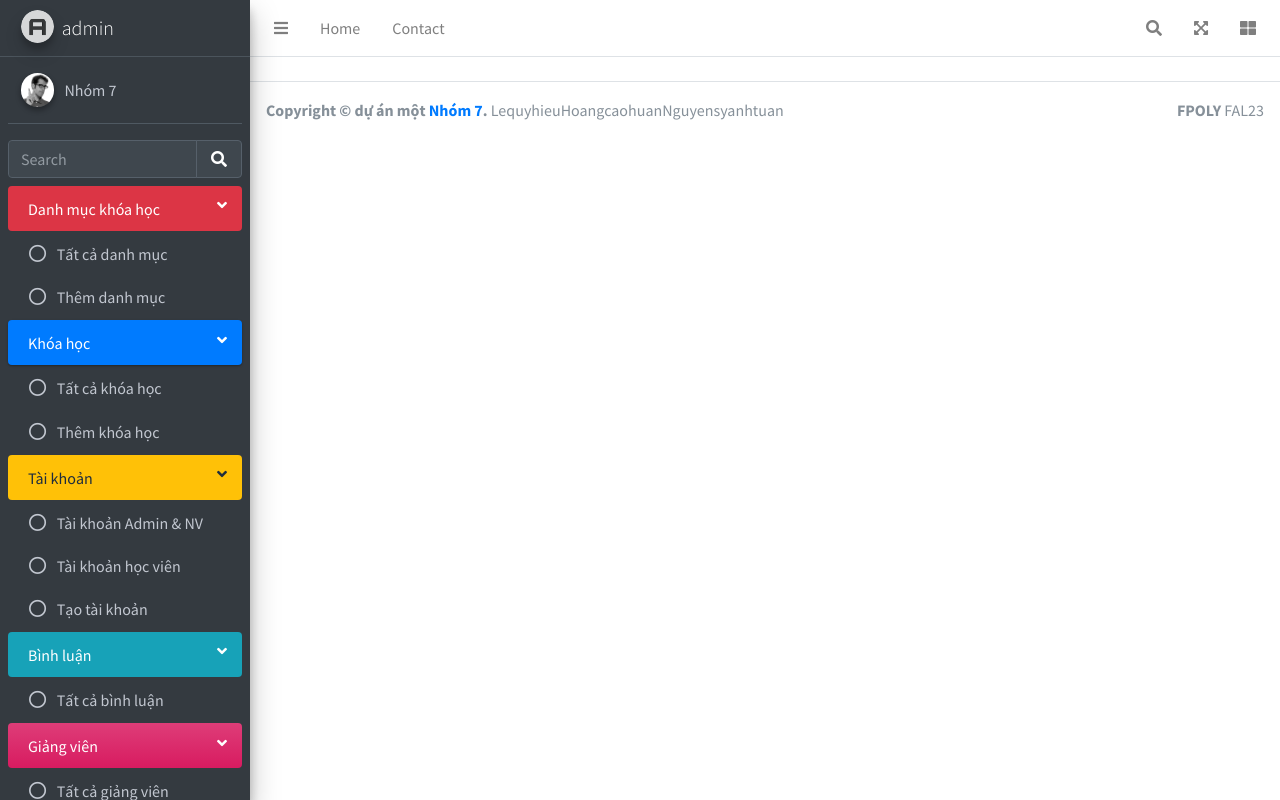
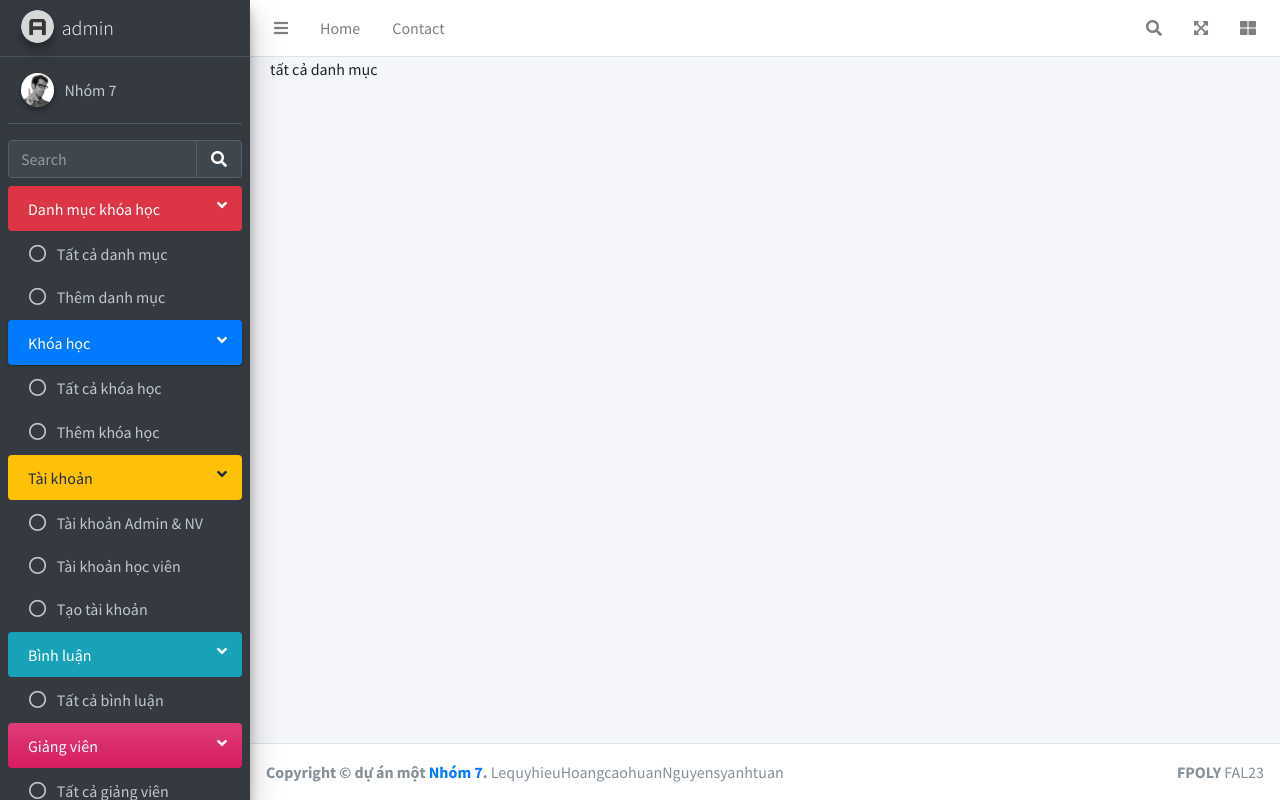
Before and after one commit to lequyhieu1024/du_an_mot, a PHP site: page /admin/index.php?act=alldanhmuc in a window 1280 px wide. Run offline with PHP 8.4, Linux system fonts and the light colour scheme; some libraries are stand-ins or nearby versions.

Commit message:
tạo controler

```diff
--- /dev/null
+++ b/admin/dist/css/index.css
@@ -0,0 +1,3 @@
+.ctncontent{
+    margin-left: 20px;
+}
--- a/admin/index.php
+++ b/admin/index.php
@@ -4,7 +4,8 @@
     $act = $_GET['act'];
     switch ($act) {
         case 'alldanhmuc':
-           echo "đ có gì";
+           include('layout/alldanhmuc.php');
+           break;
     }
 }else{
     include("layout/home.php");
--- /dev/null
+++ b/admin/layout/alldanhmuc.php
@@ -0,0 +1,2 @@
+
+tất cả danh mục
--- a/admin/layout/footer.php
+++ b/admin/layout/footer.php
@@ -1,4 +1,5 @@
-
+</div>
+</div>
 <footer class="main-footer">
     <strong>Copyright &copy; dự án một <a href="https://adminlte.io">Nhóm 7</a>.</strong>
     LequyhieuHoangcaohuanNguyensyanhtuan
--- a/admin/layout/header.php
+++ b/admin/layout/header.php
@@ -4,7 +4,8 @@
   <meta charset="utf-8">
   <meta name="viewport" content="width=device-width, initial-scale=1">
   <title>admin</title>
-
+  <!-- css link -->
+  <link rel="stylesheet" href="dist/css/index.css">
   <!-- Google Font: Source Sans Pro -->
   <link rel="stylesheet" href="https://fonts.googleapis.com/css?family=Source+Sans+Pro:300,400,400i,700&display=fallback">
   <!-- Font Awesome -->
@@ -308,3 +309,5 @@
     </div>
     <!-- /.sidebar -->
   </aside>
+  <div class="content-wrapper">
+    <div class="ctncontent">
--- a/admin/layout/home.php
+++ b/admin/layout/home.php
@@ -1,6 +1,2 @@
 
-  <!-- Content Wrapper. Contains page content -->
-  <div class="content-wrapper">
-    home
-  </div>
-  <!-- /.content-wrapper -->
+home
```
